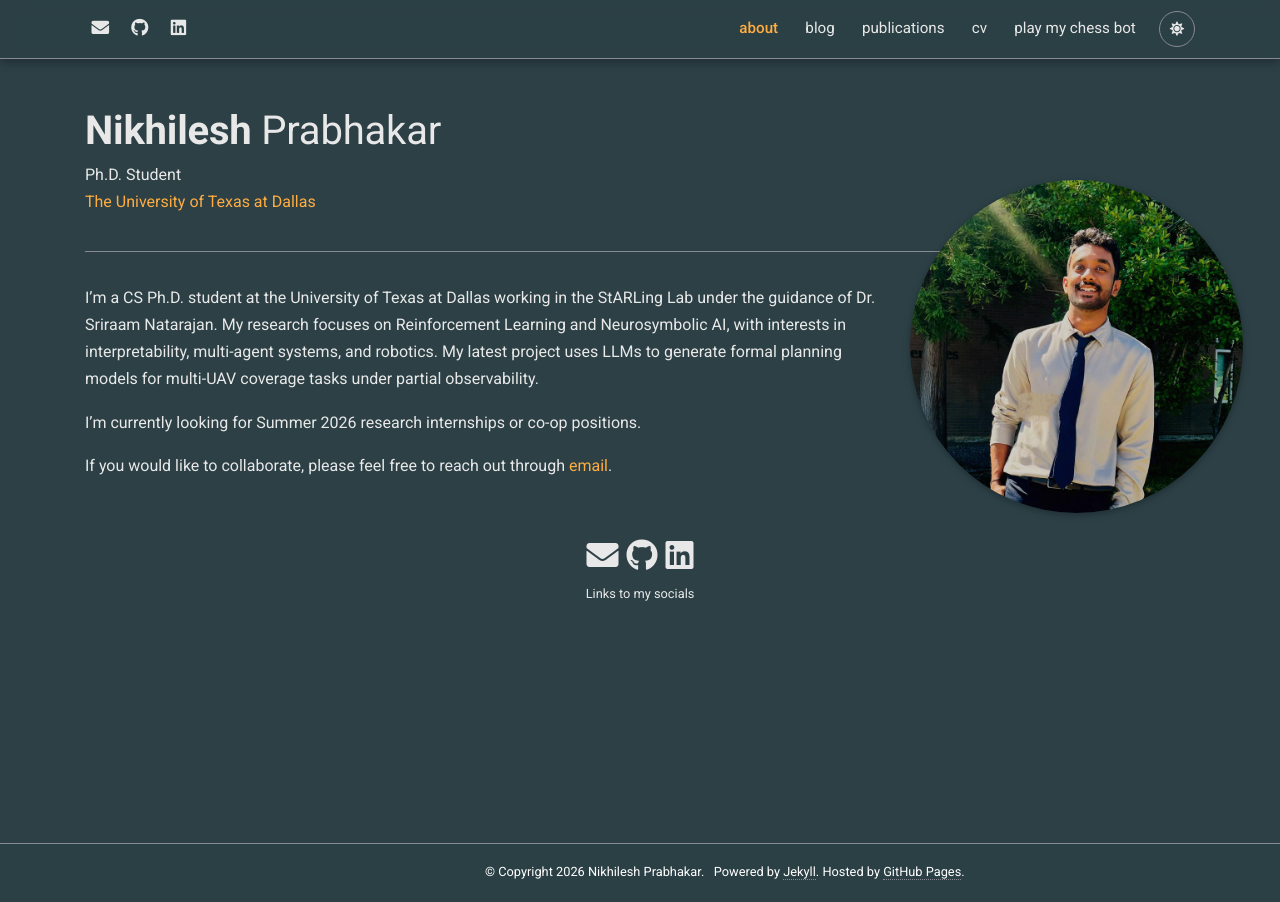
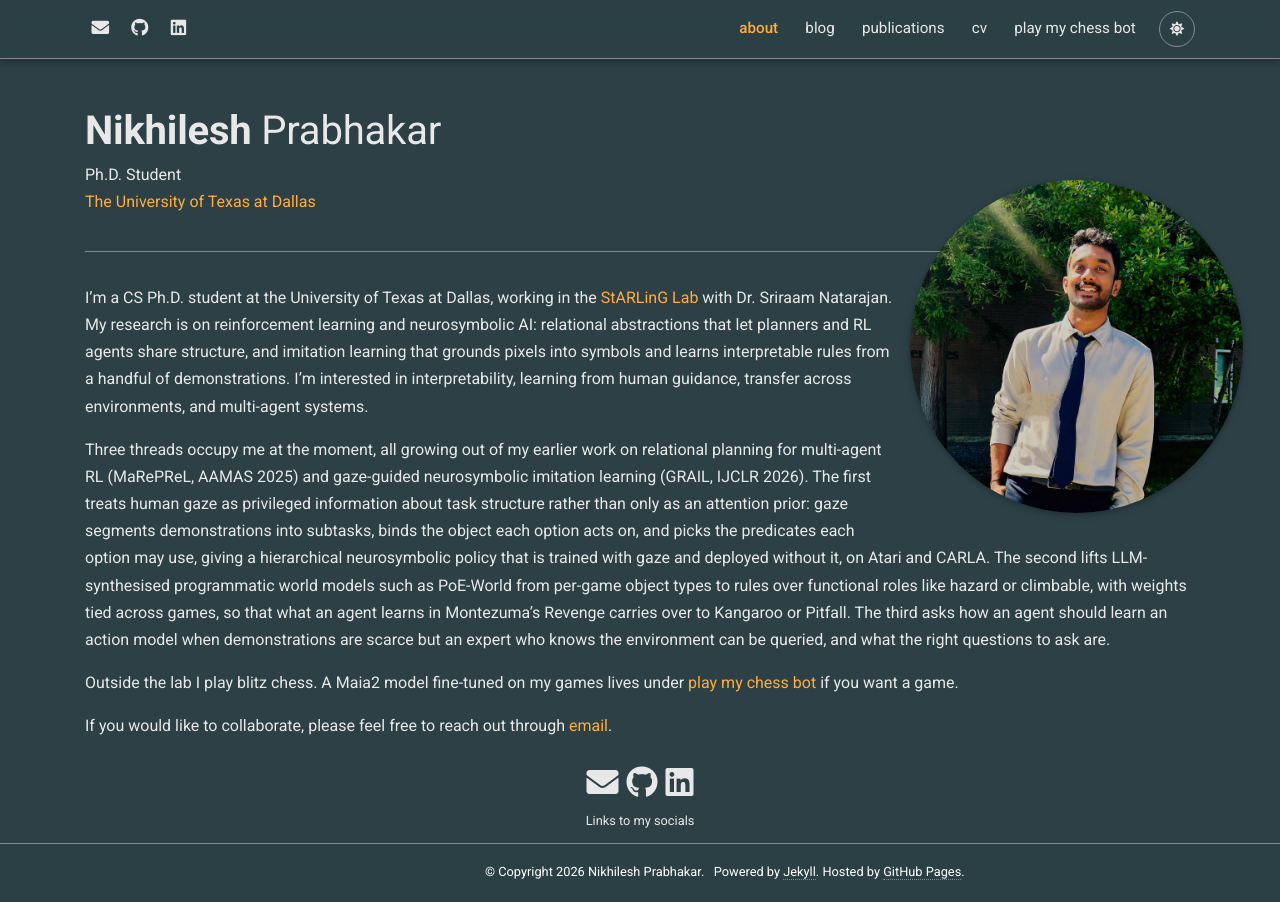
Before and after one commit to nikhileshp/nikhileshp.github.io, a Jekyll site: the page built from _pages/about.md, in a window 1280 px wide. Built offline with Jekyll 4.4.1, drawn with Linux system fonts in a browser that asks for light colours; full-size pictures stand in for the smaller copies a plugin makes; some web fonts are replaced; comment, search, counter and statistics services are not loaded; a style sheet for code colours, icons or effects is not loaded.

Commit message:
about: refresh research summary, current threads, and closing lines
- research focus and interests reworded (relational abstractions,
  neurosymbolic imitation learning; interpretability, learning from human
  guidance, transfer across environments, multi-agent systems)
- current work now describes the three active threads: gaze as privileged
  information for option discovery, relational world models lifted over
  functional roles, and active querying for action-model learning
- drop the Summer 2026 internship line; add a chess-bot pointer instead
- fix lab name capitalization (StARLinG) and link it

Co-Authored-By: Claude Fable 5.1 <noreply@anthropic.com>

```diff
--- a/_pages/about.md
+++ b/_pages/about.md
@@ -19,8 +19,10 @@ selected_papers: false # includes a list of papers marked as "selected={true}"
 social: true  # includes social icons at the bottom of the page
 ---
 
-I'm a CS Ph.D. student at the University of Texas at Dallas working in the StARLing Lab under the guidance of Dr. Sriraam Natarajan. My research focuses on Reinforcement Learning and Neurosymbolic AI, with interests in interpretability, multi-agent systems, and robotics. My latest project uses LLMs to generate formal planning models for multi-UAV coverage tasks under partial observability.
+I'm a CS Ph.D. student at the University of Texas at Dallas, working in the [StARLinG Lab](https://starling-lab.github.io/) with Dr. Sriraam Natarajan. My research is on reinforcement learning and neurosymbolic AI: relational abstractions that let planners and RL agents share structure, and imitation learning that grounds pixels into symbols and learns interpretable rules from a handful of demonstrations. I'm interested in interpretability, learning from human guidance, transfer across environments, and multi-agent systems.
 
-I'm currently looking for Summer 2026 research internships or co-op positions.
+Three threads occupy me at the moment, all growing out of my earlier work on relational planning for multi-agent RL (MaRePReL, AAMAS 2025) and gaze-guided neurosymbolic imitation learning (GRAIL, IJCLR 2026). The first treats human gaze as privileged information about task structure rather than only as an attention prior: gaze segments demonstrations into subtasks, binds the object each option acts on, and picks the predicates each option may use, giving a hierarchical neurosymbolic policy that is trained with gaze and deployed without it, on Atari and CARLA. The second lifts LLM-synthesised programmatic world models such as PoE-World from per-game object types to rules over functional roles like hazard or climbable, with weights tied across games, so that what an agent learns in Montezuma's Revenge carries over to Kangaroo or Pitfall. The third asks how an agent should learn an action model when demonstrations are scarce but an expert who knows the environment can be queried, and what the right questions to ask are.
+
+Outside the lab I play blitz chess. A Maia2 model fine-tuned on my games lives under [play my chess bot](/chess-clone/) if you want a game.
 
 If you would like to collaborate, please feel free to reach out through [email](mailto:nikhilesh.prabhakar@utdallas.edu).
```
